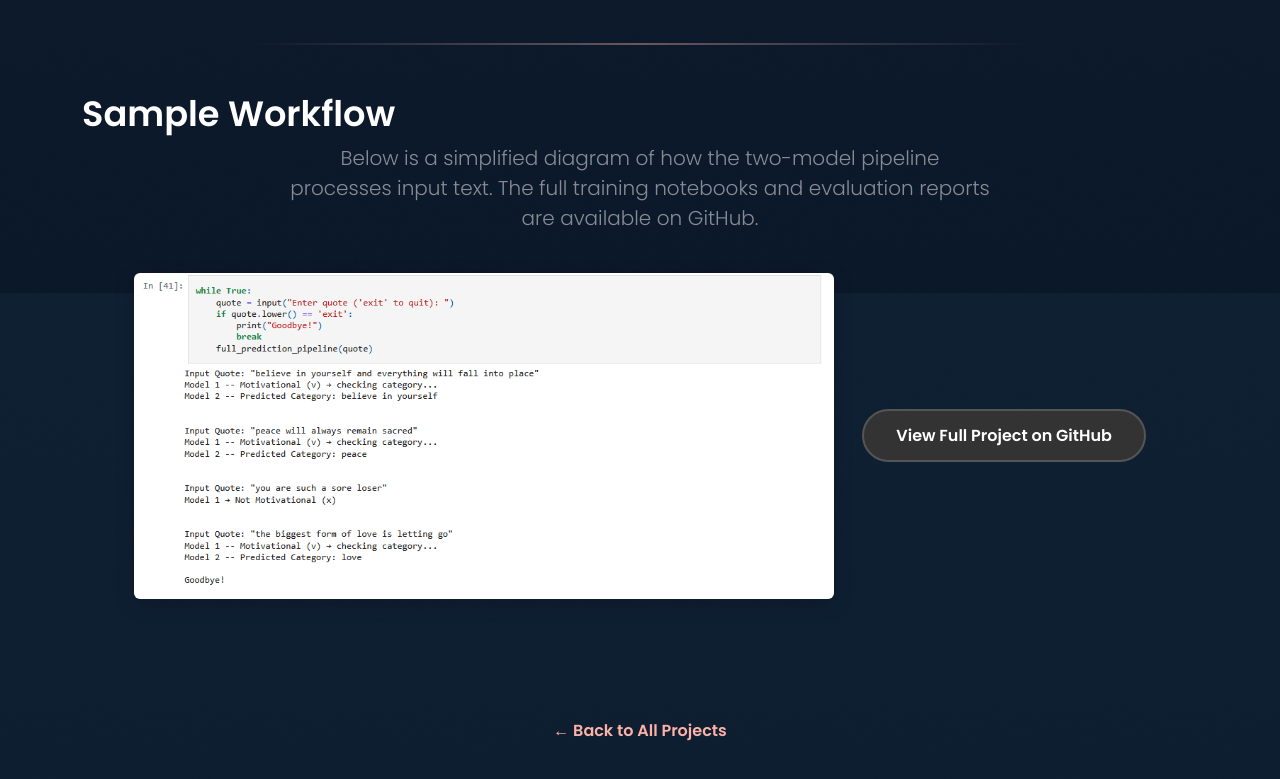
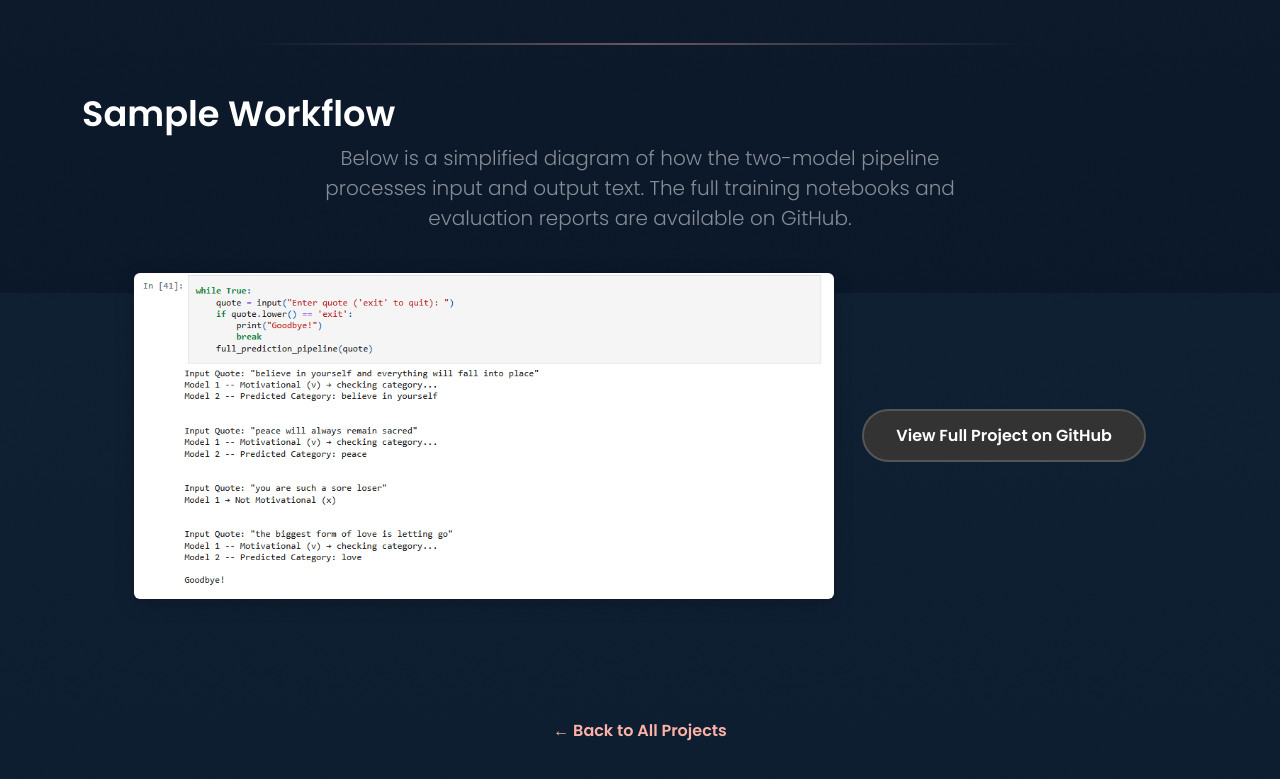
Before and after one commit to Geneviieve/myweb, a plain HTML site: page ml2.html in a window 1280 px wide. Shown: the part 1361-2140 px from the top of the page. Drawn offline with nearby package versions, Linux system fonts and the light colour scheme.

Commit message:
updated, more updates incoming

```diff
--- a/ml2.html
+++ b/ml2.html
@@ -96,7 +96,7 @@
             <section class="case-study-section text-center">
                 <h2>Sample Workflow</h2>
                 <p class="lead text-white-50 mx-auto" style="max-width: 700px;">
-                    Below is a simplified diagram of how the two-model pipeline processes input text.
+                    Below is a simplified diagram of how the two-model pipeline processes input and output text.
                     The full training notebooks and evaluation reports are available on GitHub.
                 </p>
 
```
Also changed, not shown: ml1.html (+1 -1 lines), previews/eda.PNG (added).
